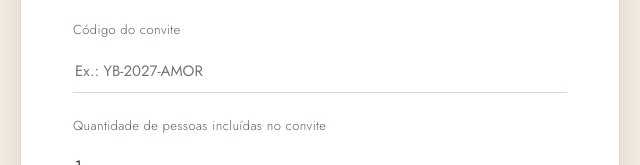
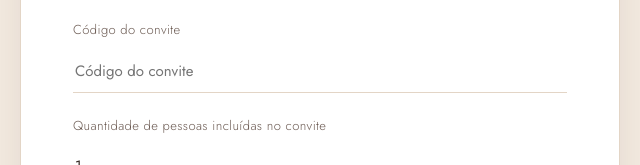
Before and after one commit to Yassanalitics/casamento-yasmin-bruno, a plain HTML site: page index.html in a window 1280 px wide. Shown: the part 2695-2860 px from the top of the page, 320-960 px from the left. Drawn offline with nearby package versions, Linux system fonts and the light colour scheme.

Commit message:
Atualizei o placeholder

```diff
--- a/index.html
+++ b/index.html
@@ -1148,7 +1148,7 @@
               Código do convite
             </label>
 
-            <input type="text" id="rsvp-codigo" required placeholder="Ex.: YB-2027-AMOR" autocomplete="off">
+            <input type="text" id="rsvp-codigo" required placeholder="Código do convite" autocomplete="off">
           </div>
           <div class="field">
             <label for="rsvp-qtd">Quantidade de pessoas incluídas no convite</label>
```
